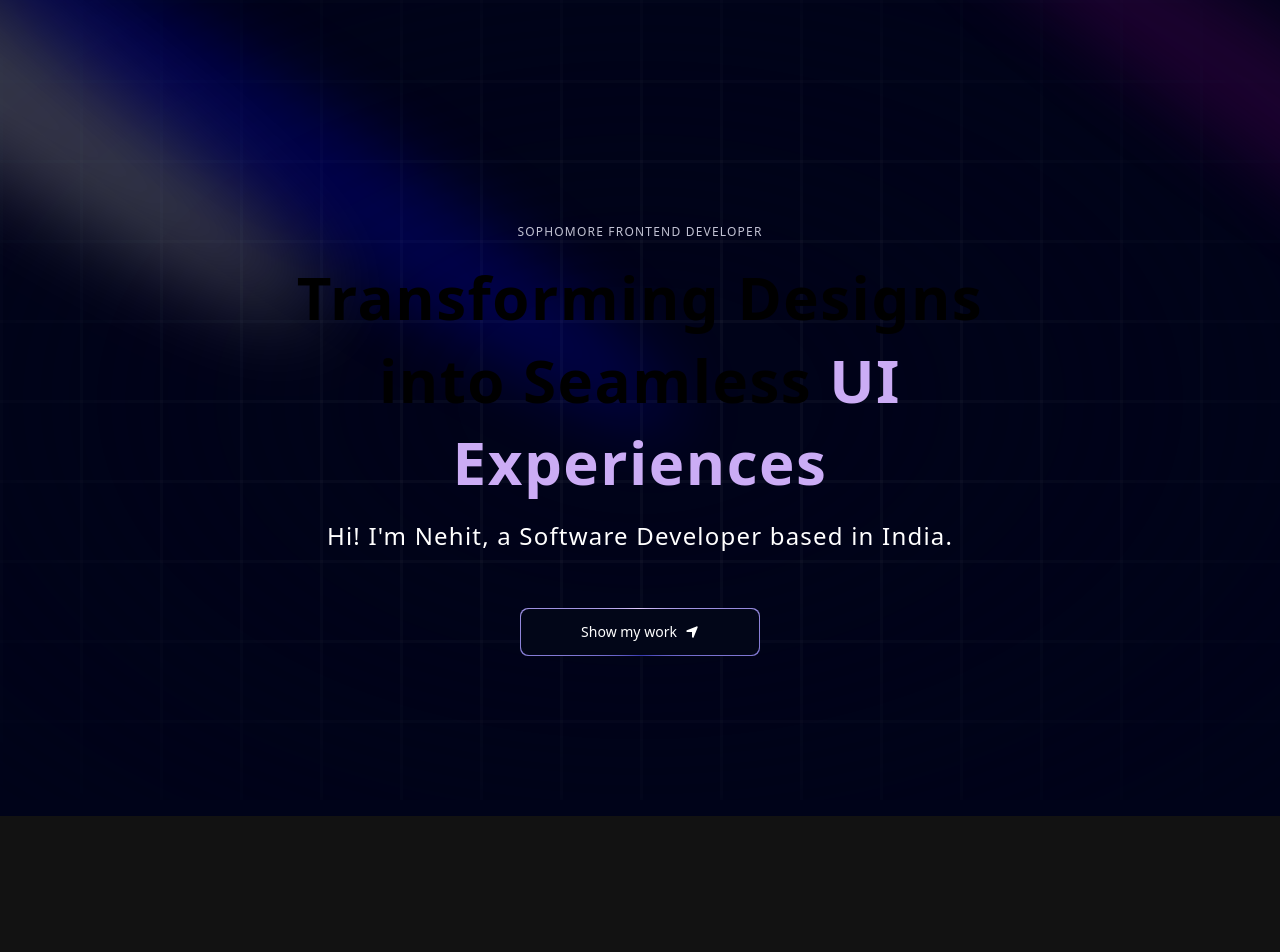
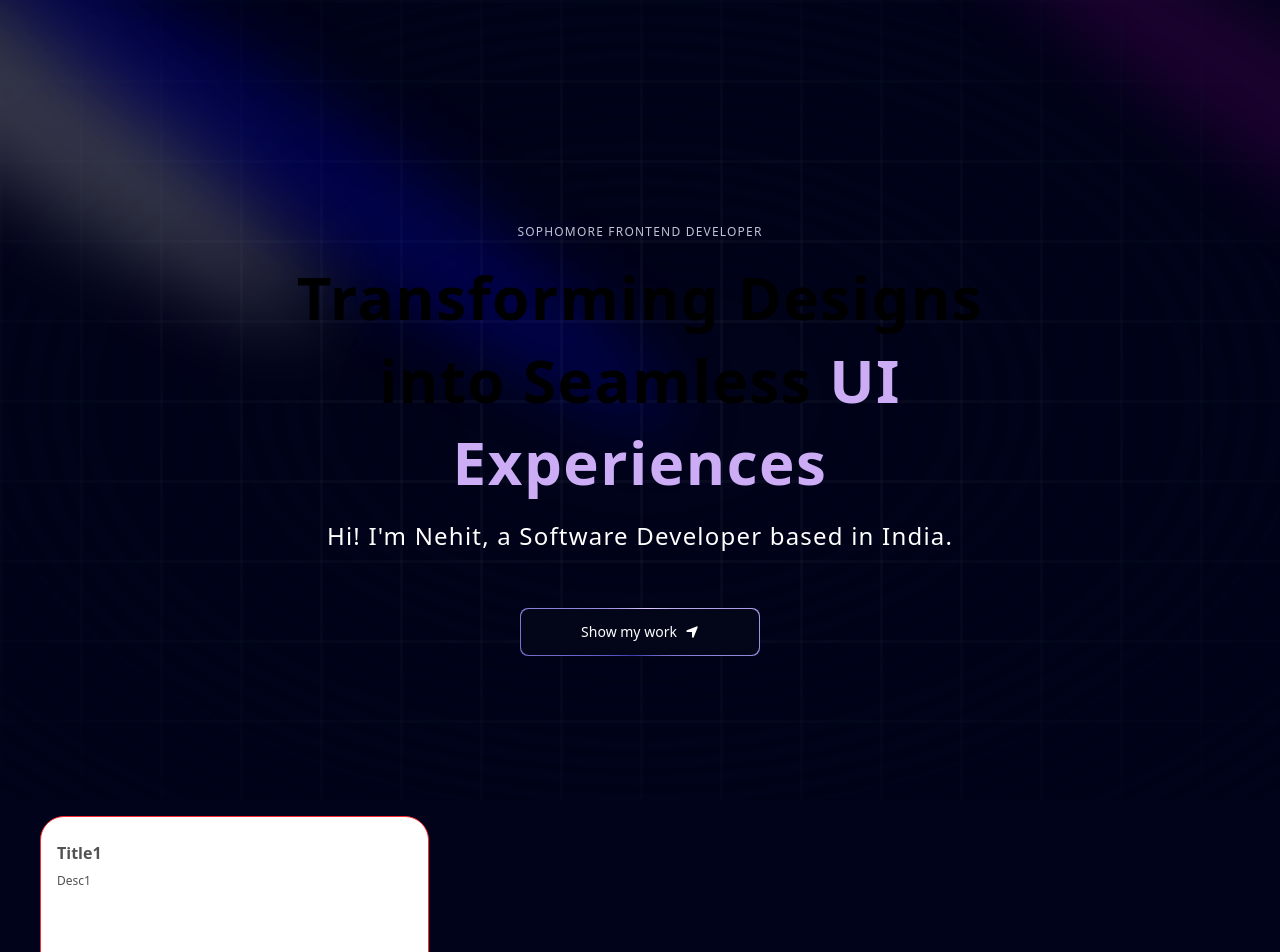
Before and after one commit to NehitPahuja/mini-portfolio, a Next.js app: page / in a window 1280 px wide. Shown: the top 952 px of the page. Before the commit the page ends 816 px from the top, so only its background shows below. Built offline with nearby package versions, Linux system fonts and the light colour scheme.

Commit message:
fourth commit

```diff
--- a/app/page.tsx
+++ b/app/page.tsx
@@ -1,6 +1,6 @@
 import Hero from "@/components/hero";
 import { FloatingNav } from "@/components/ui/FloatingNav";
-
+import Grid from "@/components/Grid";
 export default function Home() {
   return (
     <main className="relative bg-black-100 flex justify-center items-center flex-col overflow-hidden mx-auto sm:px-10 px-5">
@@ -12,6 +12,7 @@ export default function Home() {
           { name: "Contact", link: "#contact" },
         ]} />
         <Hero />
+        <Grid />
       </div>
     </main>
   );
--- a/components/Grid.tsx
+++ b/components/Grid.tsx
@@ -6,10 +6,10 @@ const Grid = () => {
     return (
         <section id="about">
             <BentoGrid>
-                {[{ title: "Title1", description: "Desc1", id: 1 }].map((item) => (
+                {[{ title: "Title1", description: "Desc1", id: 1 }].map((item, i) => (
                     <BentoGridItem
                         id={item.id}
-                        key={item.id}
+                        key={i}
                         title={item.title}
                         description={item.description}
                     />
```
